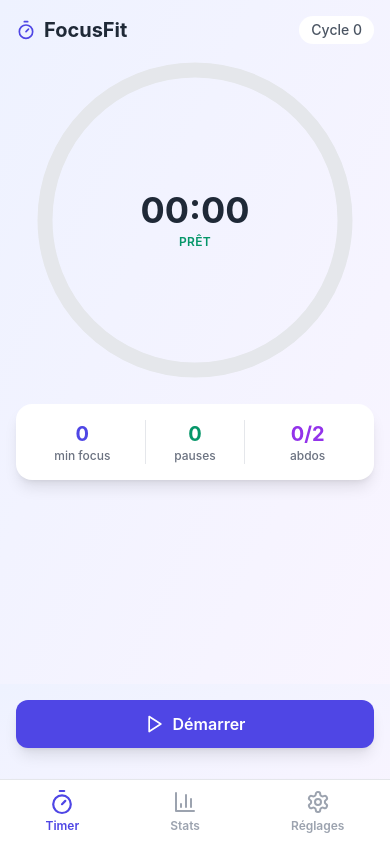
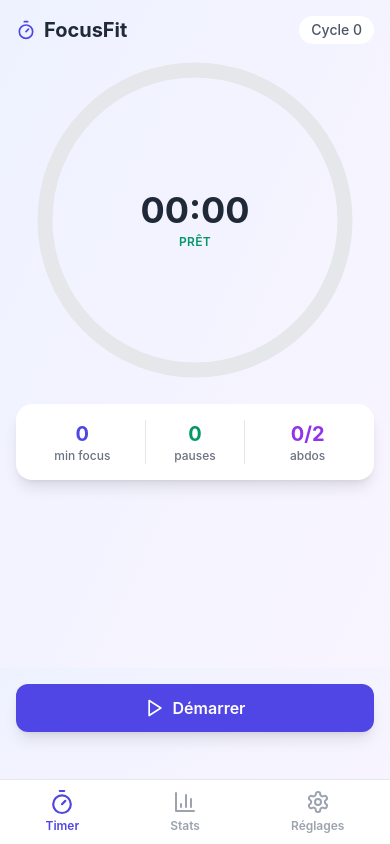
Before and after one commit to lgaut/focusfit-pomodoro, a React (Vite) app: page / in a window 390 px wide. Built offline with nearby package versions, Linux system fonts and the light colour scheme; no server answers; the database is empty.

Commit message:
Increase bottom padding to pb-28 for better mobile button visibility

```diff
--- a/src/components/BreakScreen.jsx
+++ b/src/components/BreakScreen.jsx
@@ -141,7 +141,7 @@ export const BreakScreen = () => {
       </div>
 
       {/* Boutons alignés en bas */}
-      <div className="p-4 pb-24 bg-gradient-to-br from-emerald-50 to-teal-50">
+      <div className="p-4 pb-28 bg-gradient-to-br from-emerald-50 to-teal-50">
         {!isBreakActive ? (
           <div className="space-y-2">
             <button
--- a/src/components/Timer.jsx
+++ b/src/components/Timer.jsx
@@ -100,7 +100,7 @@ export const Timer = () => {
       </div>
 
       {/* Boutons alignés en bas */}
-      <div className="p-4 pb-24 bg-gradient-to-br from-indigo-50 to-purple-50">
+      <div className="p-4 pb-28 bg-gradient-to-br from-indigo-50 to-purple-50">
         <div className="flex gap-2 justify-center">
           {isIdle && (
             <button
```
